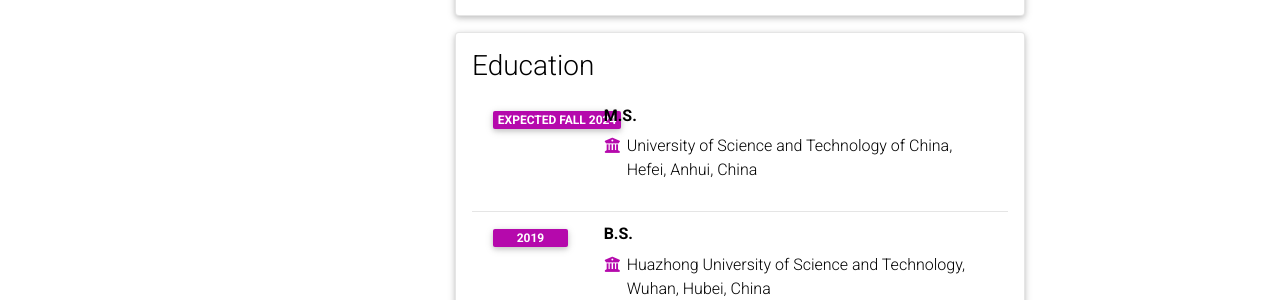
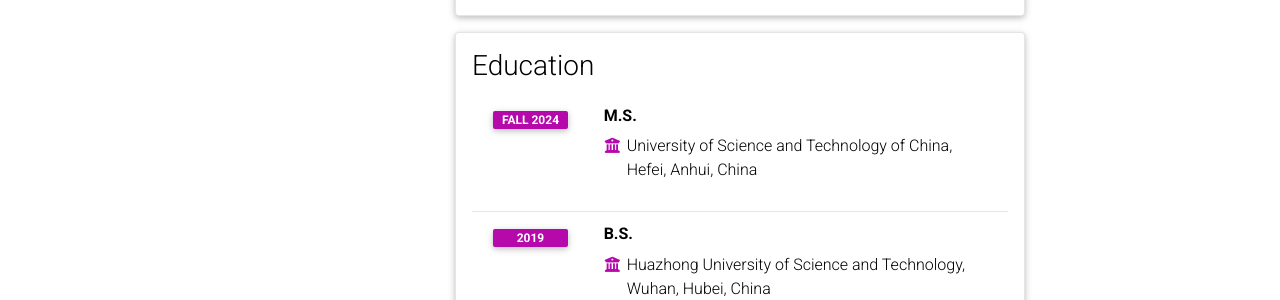
Before and after one commit to Zhijian-Tan/Zhijian-Tan.github.io, a Jekyll site: the page built from _pages/cv.md, in a window 1280 px wide and 900 px high. Shown: the part 411-711 px from the top of the window. Built offline with Jekyll 4.4.1, drawn with Linux system fonts in a browser that asks for light colours; comment, search, counter and statistics services are not loaded; a style sheet for code colours, icons or effects is not loaded.

Commit message:
Update cv.yml

```diff
--- a/_data/cv.yml
+++ b/_data/cv.yml
@@ -13,7 +13,7 @@
   contents:
     - title: M.S.
       institution: University of Science and Technology of China, Hefei, Anhui, China
-      year: Expected Fall 2024
+      year: Fall 2024
     - title: B.S.
       institution: Huazhong University of Science and Technology, Wuhan, Hubei, China
       year: 2019
```
